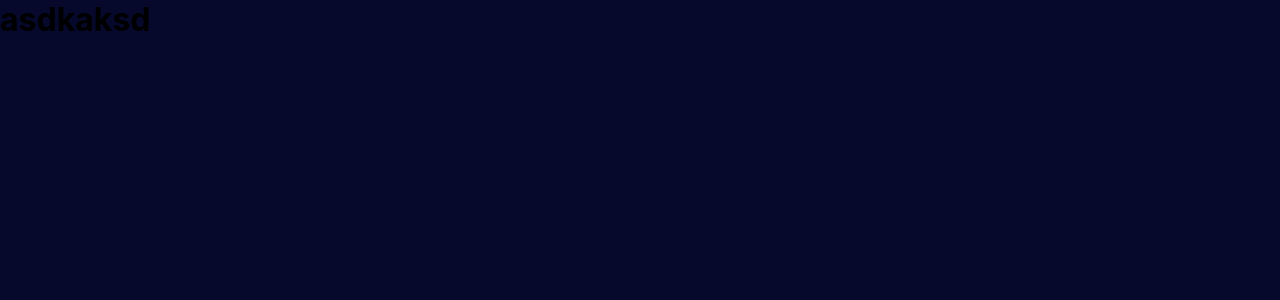
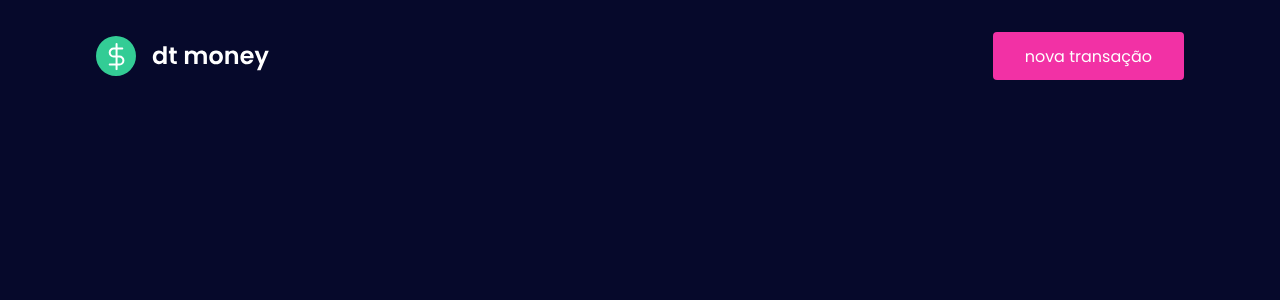
Before and after one commit to andrecampll/dtmoney, a React (Create React App) app: page / in a window 1280 px wide. Shown: the top 300 px of the page. Built offline with nearby package versions, Linux system fonts and the light colour scheme.

Commit message:
Adding first Header component

```diff
--- a/public/index.html
+++ b/public/index.html
@@ -1,6 +1,8 @@
 <!DOCTYPE html>
 <html lang="en">
   <head>
+    <link rel="preconnect" href="https://fonts.gstatic.com">
+
     <meta charset="utf-8" />
     <link rel="icon" href="%PUBLIC_URL%/favicon.ico" />
     <meta name="viewport" content="width=device-width, initial-scale=1" />
@@ -11,6 +13,8 @@
     />
     <link rel="apple-touch-icon" href="%PUBLIC_URL%/logo192.png" />
     <link rel="manifest" href="%PUBLIC_URL%/manifest.json" />
+
+    <link href="https://fonts.googleapis.com/css2?family=Poppins:wght@400;600&display=swap" rel="stylesheet">
     <title>dtmoney</title>
   </head>
   <body>
--- a/src/App.tsx
+++ b/src/App.tsx
@@ -1,15 +1,13 @@
 import { ThemeProvider } from 'styled-components';
 import { GlobalStyle } from './styles/global';
+import { Header } from './components/Header';
 import theme from './styles/theme';
 
 export function App() {
   return (
     <ThemeProvider theme={theme}>
-      <div className="App">
-      <h1>asdkaksd</h1>
-
-      <GlobalStyle />
-    </div>
+        <Header />
+        <GlobalStyle />
     </ThemeProvider>
   );
 }
--- /dev/null
+++ b/src/components/Header/index.tsx
@@ -0,0 +1,15 @@
+import Logo from '../../assets/logo.svg';
+
+import { Container, Content } from './styles';
+
+export function Header() {
+  return (
+    <Container>
+      <Content>
+        <img src={Logo} alt="dtmoney logo"/>
+
+        <button>nova transação</button>
+      </Content>
+    </Container>
+  );
+}
--- /dev/null
+++ b/src/components/Header/styles.ts
@@ -0,0 +1,34 @@
+import styled, { css } from 'styled-components';
+
+export const Container = styled.header`
+  ${({ theme }) => css`
+    background-color: ${theme.colors.mainBg};
+  `}
+`;
+
+export const Content = styled.div`
+  ${({ theme }) => css`
+    max-width: 1120px;
+    margin: 0 auto;
+
+    padding: 2rem 1rem 10rem;
+    display: flex;
+    align-items: center;
+    justify-content: space-between;
+
+    button {
+      font-size: 1rem;
+      color: #fff;
+      background: ${theme.colors.primary};
+      padding: 0 2rem;
+      border-radius: 0.25rem;
+      height: 3rem;
+
+      transition: filter 0.2s;
+
+      &:hover {
+        filter: brightness(0.9);
+      }
+    }
+  `}
+`;
--- a/src/styles/global.ts
+++ b/src/styles/global.ts
@@ -37,6 +37,11 @@ export const GlobalStyle: GlobalStyleComponent<
     button,
     textarea {
       font-family: ${theme.font.family};
+      font-weight: ${theme.font.normal};
+    }
+
+    h1, h2, h3, h4, h5, h6, strong {
+      font-weight: ${theme.font.bold};
     }
 
     button {
```
